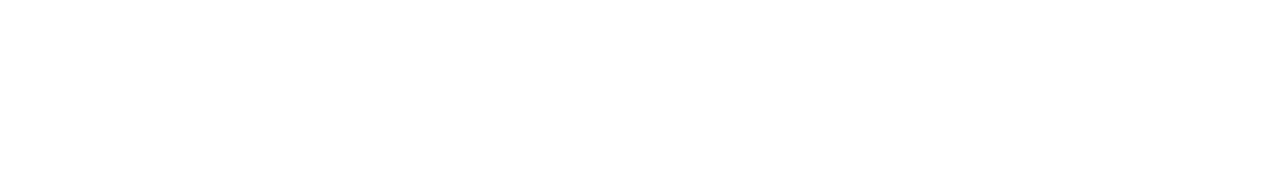
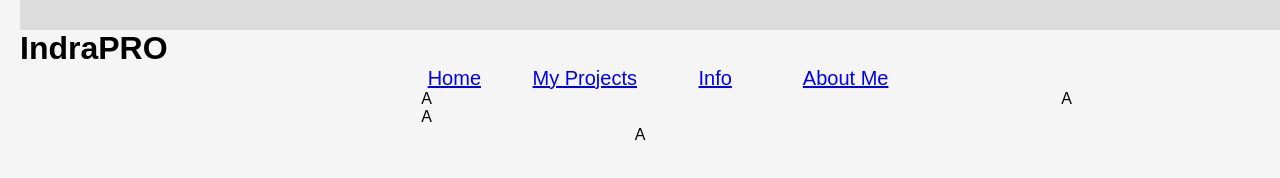
Before and after one commit to dzapatag99/projecte-intro, a plain HTML site: page portfoli-dzapatag99/index.html in a window 1280 px wide. Drawn offline with Linux system fonts and the light colour scheme.

Commit message:
commit de siempre

```diff
--- a/portfoli-dzapatag99/css/style.css
+++ b/portfoli-dzapatag99/css/style.css
@@ -0,0 +1,58 @@
+*{
+    padding: 0;
+    margin: 0;
+    background-color: whitesmoke;
+    text-align: center;
+    font-family: Arial, Helvetica, sans-serif;
+}
+
+
+#grid-container{
+    margin: 0 auto;
+    display: grid;
+    grid-template-columns: 1fr 1fr 1fr;
+    grid-template-areas:
+    "a-header        a-header        a-header"
+    "a-destacado     a-destacado     a-aside"
+    "a-main          a-main          a-aside"
+    "a-footer        a-footer        a-footer";
+}
+
+body{
+    margin: 0;
+    padding: 0;
+}
+
+header{
+    grid-area: a-header;
+    padding-top: 30px;
+    background-color: gainsboro;
+    margin-left: 20px;
+}
+
+header div h1{
+    text-align: left;
+    width: 20%;
+}
+
+header div ul li{
+    display: inline-block;
+    font-size: 20px;
+    width: 10%;
+}
+
+section{
+    grid-area: a-destacado;
+}
+
+aside{
+    grid-area: a-aside;
+}
+
+main{
+    grid-area: a-main;
+}
+
+footer{
+    grid-area: a-footer;
+}
--- a/portfoli-dzapatag99/index.html
+++ b/portfoli-dzapatag99/index.html
@@ -4,12 +4,32 @@
     <meta charset="UTF-8">
     <meta name="viewport" content="width=device-width, initial-scale=1.0">
     <title>David Zapata</title>
+    <link rel="stylesheet" href="css/style.css">
+    <link href="https://fonts.googleapis.com/css2?family=Itim&display=swap" rel="stylesheet">
 </head>
 <body>
     <div id="grid-container">
-        <header></header>
-
-        <aside></aside>
+        <header>
+            <div>
+             <div>
+                 <h1>
+                     IndraPRO
+                 </h1>
+             </div>
+             <div>
+                <ul>
+                    <li> <a href="index.html">Home</a></li>
+                    <li> <a href="index.html">My Projects</a></li>
+                    <li> <a href="index.html">Info</a></li>
+                    <li> <a href="index.html">About Me</a></li>
+                </ul>
+             </div>
+            </div>
+        </header>
+        <section>A</section>
+        <aside>A</aside>
+        <main>A</main>
+        <footer>A</footer>
     </div>
 
 </body>
--- a/template/css/style.css
+++ b/template/css/style.css
@@ -24,6 +24,7 @@ body{
 
 header{
     grid-area: a-header;
+    padding-top: 50px;
 }
 
 section{
```
Also changed, not shown: encuesta/index.html (added, +16 -0 lines), encuesta/css/style.css (added).
